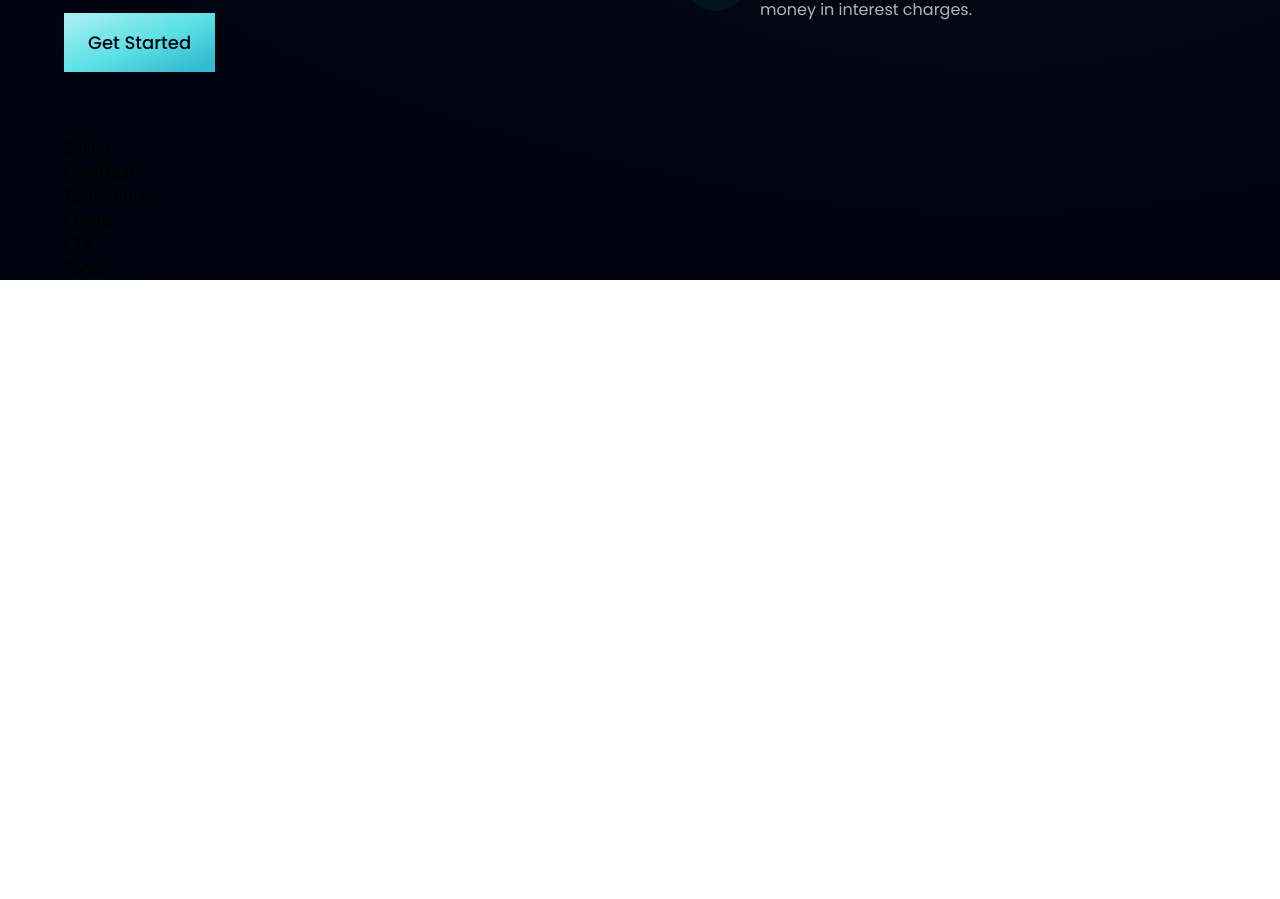
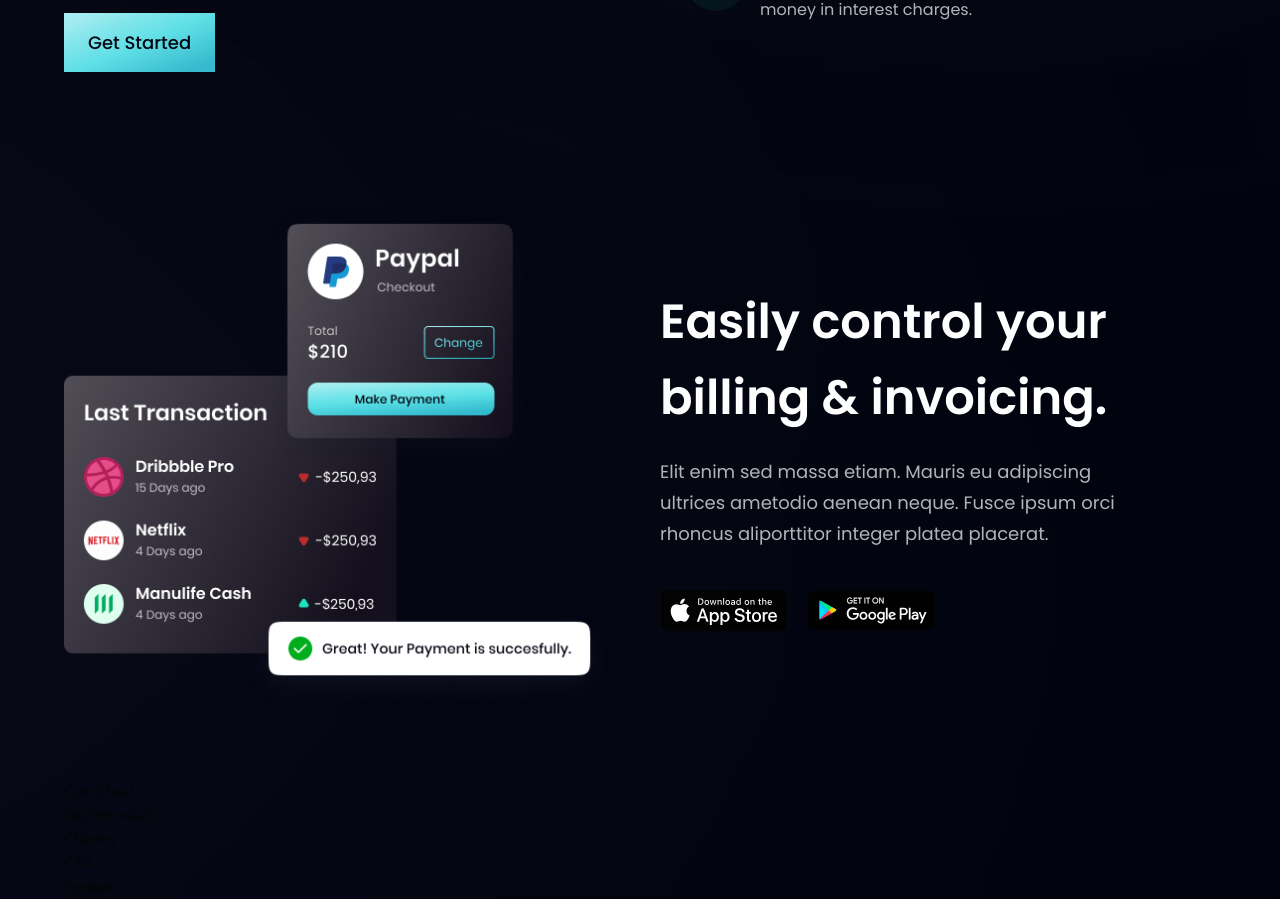
Before and after one commit to derwin9227/bank-modern, a React (Vite) app: page / in a window 1280 px wide. Shown: the part 1410-2309 px from the top of the page. Before the commit the page ends 1690 px from the top, so only its background shows below. Built offline with nearby package versions, Linux system fonts and the light colour scheme.

Commit message:
build billing section

```diff
--- a/src/components/Billing.jsx
+++ b/src/components/Billing.jsx
@@ -1,8 +1,32 @@
 import React from 'react'
+import { apple, bill, google } from '../assets';
+import styles, { layout } from '../style';
+
 
 const Billing = () => {
   return (
-    <div>Billing</div>
+    <section id="product" className={layout.sectionReverse}>
+      <div className={layout.sectionImgReverse}>
+        <img src={bill} alt="billing"
+        className='w-[100%] h-[100%] relative z-[5]'/>
+        <div className='absolute z-[3] -left-1/2 top-0 w-[50%] h-[50%] rounded-full white__gradient'/>
+        <div className='absolute z-[0] -left-1/2 bottom-0 w-[50%] h-[50%] rounded-full pink__gradient'/>
+      </div>
+
+      <div className={layout.sectionInfo}>
+        <h2 className={styles.heading2}>
+          Easily control your <br className='sm:block hidden' /> billing & invoicing.
+        </h2>
+        <p className={`${styles.paragraph} max-w-[470px] mt-5`}>
+          Elit enim sed massa etiam. Mauris eu adipiscing ultrices ametodio aenean neque. Fusce ipsum orci rhoncus aliporttitor integer platea placerat.
+        </p>
+
+        <div className="flex flex-row flex-wrap sm:mt-10 mt-6">
+          <img src={apple} alt="app_store" className='w-[128px] h-[42px] object-contain mr-5 cursor-pointer'/>
+          <img src={google} alt="google_play" className='w-[128px] h-[42px] object-contain cursor-pointer'/>
+        </div>
+      </div>
+    </section>
   )
 }
 
```
